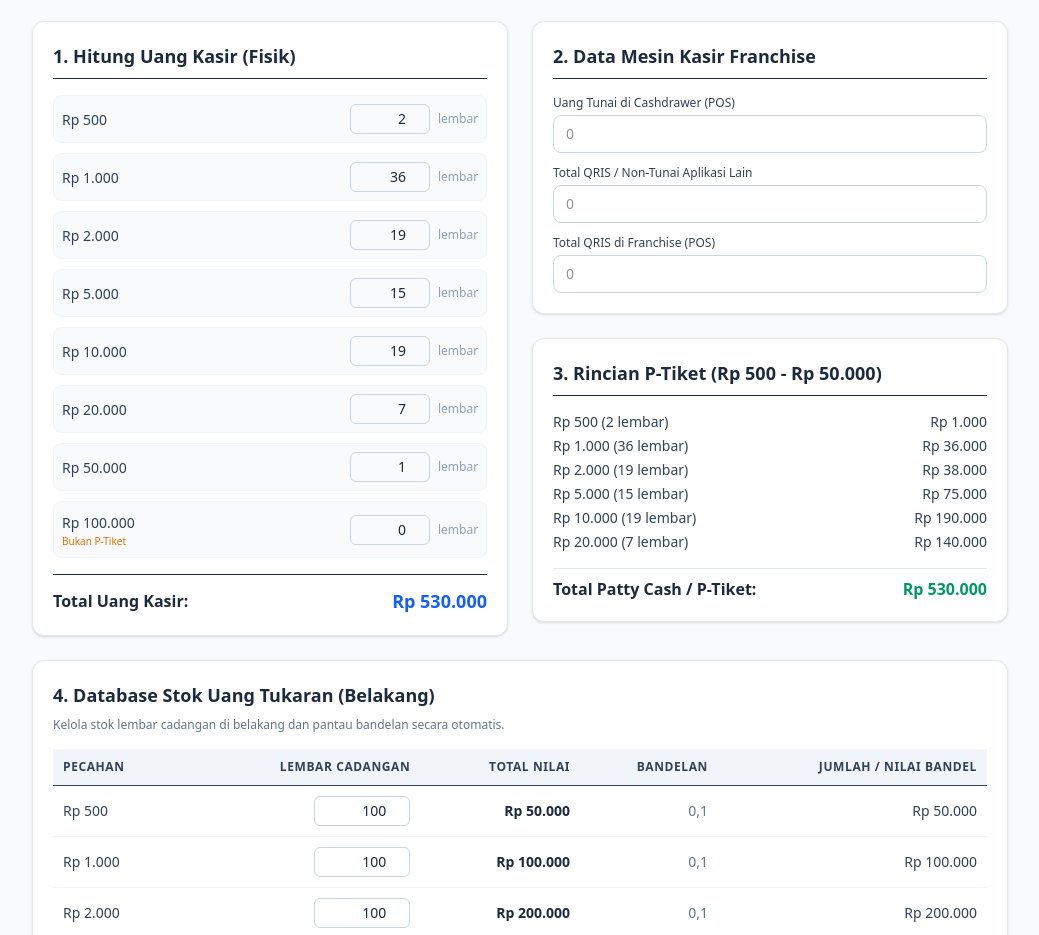
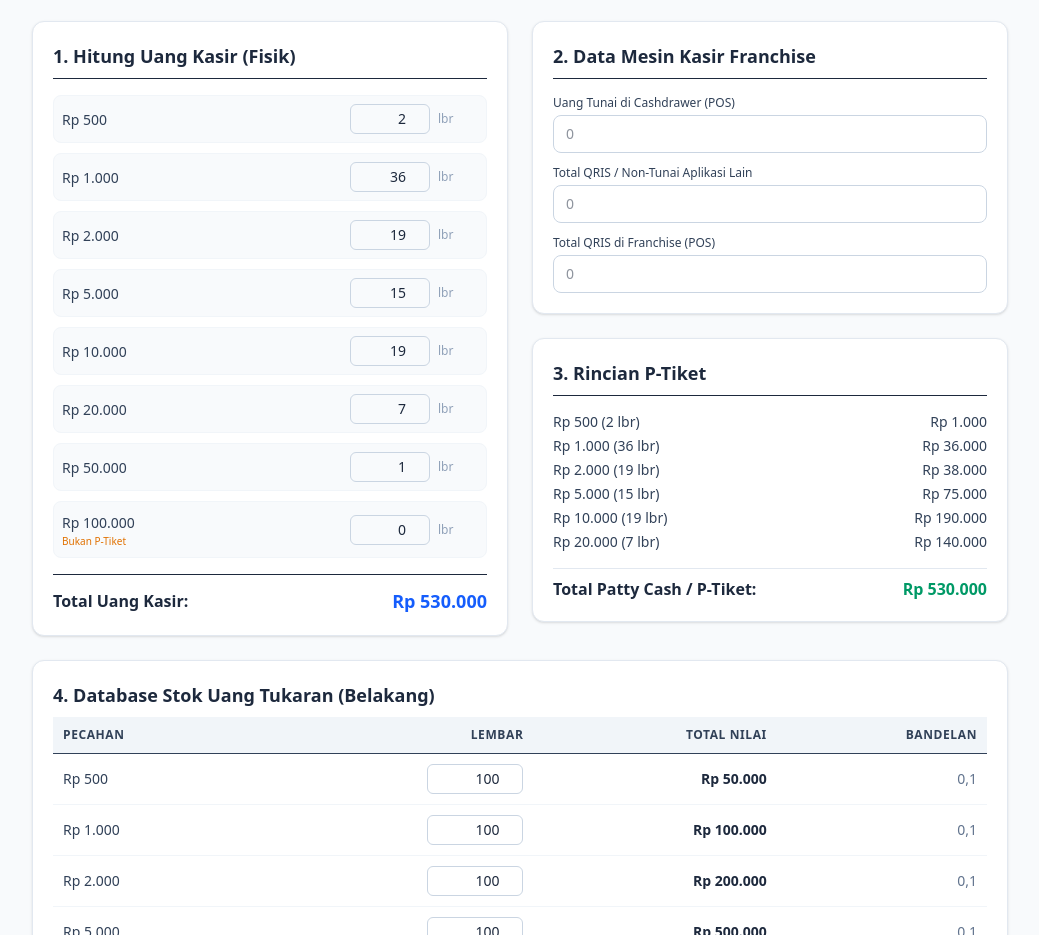
Before and after one commit to angga4896/Hitung-Kasir, a plain HTML site: page index.html in a window 1280 px wide. Shown: the part 79-1014 px from the top of the page, without its empty margins (120-1159 px from the left). Drawn offline with nearby package versions, Linux system fonts and the light colour scheme.

Commit message:
Update index.html

```diff
--- a/index.html
+++ b/index.html
@@ -4,36 +4,23 @@
     <meta charset="UTF-8">
     <meta name="viewport" content="width=device-width, initial-scale=1.0">
     <title>Hitung Uang Kasir - Kedae Mattowa</title>
-    <!-- PWA Manifest & Meta -->
-    <link rel="manifest" href="/manifest.json">
-    <meta name="theme-color" content="#0f172a">
     <!-- Tailwind CSS CDN -->
     <script src="https://cdn.jsdelivr.net/npm/@tailwindcss/browser@4"></script>
-    <script>
-        if ('serviceWorker' in navigator) {
-            navigator.serviceWorker.register('/sw.js')
-                .then(() => console.log('Service Worker Registered'))
-                .catch(err => console.log('SW Registration Failed', err));
-        }
-    </script>
 </head>
 <body class="bg-slate-50 text-slate-800 font-sans">
 
     <div class="max-w-5xl mx-auto p-4 sm:p-6 mb-12">
         <header class="mb-6 text-center">
             <h1 class="text-2xl font-bold text-slate-900">Hitung Uang Kasir</h1>
-            <p class="text-sm text-slate-500">Kedae Mattowa - Kalkulator Kasir, P-Tiket, Rekonsiliasi, & Stok Uang Tukaran.</p>
+            <p class="text-sm text-slate-500">Kedae Mattowa - Kalkulator Kasir, P-Tiket, & Rekonsiliasi</p>
         </header>
 
-        <!-- GRID UTAMA -->
         <div class="grid grid-cols-1 lg:grid-cols-2 gap-6 mb-6">
 
-            <!-- 1. INPUT KASIR (FISIK) -->
+            <!-- 1. KASIR (FISIK) -->
             <section class="bg-white rounded-xl shadow-sm border border-slate-200 p-5">
                 <h2 class="text-lg font-semibold text-slate-800 mb-4 border-b pb-2">1. Hitung Uang Kasir (Fisik)</h2>
-                <div id="denominations-container" class="space-y-2.5">
-                    <!-- Dynamic via JS -->
-                </div>
+                <div id="denominations-container" class="space-y-2.5"></div>
                 <div class="mt-4 pt-3 border-t flex justify-between items-center font-bold">
                     <span>Total Uang Kasir:</span>
                     <span id="total-cash" class="text-blue-600 text-lg">Rp 0</span>
@@ -42,7 +29,6 @@
 
             <!-- 2. DATA FRANCHISE & P-TIKET -->
             <div class="space-y-6">
-                <!-- Data Mesin Kasir Franchise -->
                 <section class="bg-white rounded-xl shadow-sm border border-slate-200 p-5">
                     <h2 class="text-lg font-semibold text-slate-800 mb-4 border-b pb-2">2. Data Mesin Kasir Franchise</h2>
                     <div class="space-y-3">
@@ -61,12 +47,9 @@
                     </div>
                 </section>
 
-                <!-- P-Tiket / Patty Cash Info -->
                 <section class="bg-white rounded-xl shadow-sm border border-slate-200 p-5">
-                    <h2 class="text-lg font-semibold text-slate-800 mb-4 border-b pb-2">3. Rincian P-Tiket (Rp 500 - Rp 50.000)</h2>
-                    <div id="pticket-details" class="space-y-1 text-sm text-slate-700 mb-3 max-h-36 overflow-y-auto">
-                        <!-- Detail P-Tiket -->
-                    </div>
+                    <h2 class="text-lg font-semibold text-slate-800 mb-4 border-b pb-2">3. Rincian P-Tiket</h2>
+                    <div id="pticket-details" class="space-y-1 text-sm text-slate-700 mb-3 max-h-36 overflow-y-auto"></div>
                     <div class="border-t border-slate-200 pt-2 flex justify-between font-semibold">
                         <span>Total Patty Cash / P-Tiket:</span>
                         <span id="total-pticket" class="text-emerald-600">Rp 0</span>
@@ -76,45 +59,39 @@
 
         </div>
 
-        <!-- 3. DATABASE UANG TUKARAN (BELAKANG) -->
+        <!-- 3. STOK UANG TUKARAN -->
         <section class="bg-white rounded-xl shadow-sm border border-slate-200 p-5 mb-6">
             <h2 class="text-lg font-semibold text-slate-800 mb-2">4. Database Stok Uang Tukaran (Belakang)</h2>
-            <p class="text-xs text-slate-500 mb-4">Kelola stok lembar cadangan di belakang dan pantau bandelan secara otomatis.</p>
-
             <div class="overflow-x-auto">
                 <table class="w-full text-left border-collapse">
                     <thead>
                         <tr class="bg-slate-100 text-slate-700 text-xs uppercase tracking-wider">
                             <th class="p-2.5 border-b">Pecahan</th>
-                            <th class="p-2.5 border-b text-right">Lembar Cadangan</th>
+                            <th class="p-2.5 border-b text-right">Lembar</th>
                             <th class="p-2.5 border-b text-right">Total Nilai</th>
                             <th class="p-2.5 border-b text-right">Bandelan</th>
-                            <th class="p-2.5 border-b text-right">Jumlah / Nilai Bandel</th>
                         </tr>
                     </thead>
-                    <tbody id="reserve-container" class="text-sm">
-                        <!-- Dynamic via JS -->
-                    </tbody>
+                    <tbody id="reserve-container" class="text-sm"></tbody>
                 </table>
             </div>
             <div class="mt-4 pt-3 border-t flex justify-between items-center font-bold bg-slate-50 p-3 rounded-lg">
-                <span>Total Seluruh Uang Tukaran di Belakang:</span>
+                <span>Total Seluruh Uang Tukaran:</span>
                 <span id="total-reserve" class="text-indigo-600 text-lg">Rp 0</span>
             </div>
         </section>
 
-        <!-- 4. HASIL REKONSILIASI & SELISIH -->
+        <!-- 4. HASIL REKONSILIASI -->
         <section class="bg-white rounded-xl shadow-sm border border-slate-200 p-5">
             <h2 class="text-lg font-semibold text-slate-800 mb-4 border-b pb-2">5. Hasil Rekonsiliasi Akhir</h2>
             <div class="grid grid-cols-1 sm:grid-cols-2 gap-4">
                 <div class="p-4 rounded-lg border" id="box-diff-cash">
                     <div class="flex justify-between items-center mb-1">
-                        <span class="text-sm font-medium text-slate-600">Selisih Uang Tunai (Lebih / Kurang)</span>
+                        <span class="text-sm font-medium text-slate-600">Selisih Uang Tunai</span>
                         <span id="status-cash" class="text-xs px-2 py-0.5 rounded-full font-semibold">N/A</span>
                     </div>
                     <p id="diff-cash" class="text-2xl font-bold">Rp 0</p>
                 </div>
-
                 <div class="p-4 rounded-lg border" id="box-diff-qris">
                     <div class="flex justify-between items-center mb-1">
                         <span class="text-sm font-medium text-slate-600">Selisih QRIS / Non-Tunai</span>
@@ -124,10 +101,8 @@
                 </div>
             </div>
         </section>
-
     </div>
 
-    <!-- JAVASCRIPT LOGIC -->
     <script>
         const API_URL = "https://script.google.com/macros/s/AKfycbxmqKV_RehAioIjEWHUAV_nSX7N9fduoEyQZbTv-JTjy8Lul1VzaIDeEtgumbsmrQ1E5g/exec";
 
@@ -154,12 +129,6 @@
         ];
 
         function initApp() {
-            renderCashierInputs();
-            renderReserveTable();
-            calculateAll();
-        }
-
-        function renderCashierInputs() {
             const cashContainer = document.getElementById('denominations-container');
             cashContainer.innerHTML = '';
             cashierDenominations.forEach(denom => {
@@ -172,38 +141,37 @@
                     </div>
                     <div class="flex items-center space-x-2">
                         <input type="number" min="0" value="${denom.defaultQty}" data-value="${denom.value}"
-                            class="qty-cash-input w-20 px-2 py-1 text-right text-sm border border-slate-300 rounded-md focus:ring-2 focus:ring-blue-500 focus:outline-none"
+                            class="qty-cash-input w-20 px-2 py-1 text-right text-sm border border-slate-300 rounded-md focus:outline-none focus:ring-2 focus:ring-blue-500"
                             oninput="calculateAll()">
-                        <span class="text-xs text-slate-400 w-10">lembar</span>
+                        <span class="text-xs text-slate-400 w-10">lbr</span>
                     </div>
                 `;
                 cashContainer.appendChild(div);
             });
-        }
 
-        function renderReserveTable() {
             const reserveContainer = document.getElementById('reserve-container');
             reserveContainer.innerHTML = '';
             reserveDenominations.forEach(res => {
                 const tr = document.createElement('tr');
-                tr.className = 'border-b border-slate-100 hover:bg-slate-50/50';
+                tr.className = 'border-b border-slate-100';
                 tr.innerHTML = `
                     <td class="p-2.5 font-medium text-slate-700">${res.label}</td>
                     <td class="p-2.5 text-right">
                         <input type="number" min="0" value="${res.defaultQty}" data-value="${res.value}"
-                            class="qty-reserve-input w-24 px-2 py-1 text-right text-sm border border-slate-300 rounded-md focus:ring-2 focus:ring-indigo-500 focus:outline-none"
+                            class="qty-reserve-input w-24 px-2 py-1 text-right text-sm border border-slate-300 rounded-md focus:outline-none focus:ring-2 focus:ring-indigo-500"
                             oninput="calculateAll()">
                     </td>
                     <td class="p-2.5 text-right font-semibold text-slate-800" id="res-total-${res.value}">Rp 0</td>
                     <td class="p-2.5 text-right text-slate-500" id="res-bandel-${res.value}">0,0</td>
-                    <td class="p-2.5 text-right font-medium text-slate-700" id="res-jumlah-${res.value}">Rp 0</td>
                 `;
                 reserveContainer.appendChild(tr);
             });
+
+            calculateAll();
         }
 
-        function formatRupiah(number) {
-            return new Intl.NumberFormat('id-ID', { style: 'currency', currency: 'IDR', minimumFractionDigits: 0 }).format(number);
+        function formatRupiah(num) {
+            return new Intl.NumberFormat('id-ID', { style: 'currency', currency: 'IDR', minimumFractionDigits: 0 }).format(num);
         }
 
         function calculateAll() {
@@ -211,44 +179,34 @@
             let totalPTicket = 0;
             let pticketDetailsHTML = '';
 
-            const cashInputs = document.querySelectorAll('.qty-cash-input');
-            cashInputs.forEach(input => {
+            document.querySelectorAll('.qty-cash-input').forEach(input => {
                 const val = parseInt(input.getAttribute('data-value'));
                 const qty = parseInt(input.value) || 0;
                 const subtotal = val * qty;
-
                 totalCash += subtotal;
 
                 const denomObj = cashierDenominations.find(d => d.value === val);
                 if (denomObj && denomObj.eligiblePTicket) {
                     totalPTicket += subtotal;
                     if (qty > 0) {
-                        pticketDetailsHTML += `<div class="flex justify-between"><span>${denomObj.label} (${qty} lembar)</span> <span>${formatRupiah(subtotal)}</span></div>`;
+                        pticketDetailsHTML += `<div class="flex justify-between"><span>${denomObj.label} (${qty} lbr)</span> <span>${formatRupiah(subtotal)}</span></div>`;
                     }
                 }
             });
 
-            if (pticketDetailsHTML === '') {
-                pticketDetailsHTML = '<span class="text-slate-400 italic">Belum ada pecahan P-Tiket.</span>';
-            }
-
             document.getElementById('total-cash').innerText = formatRupiah(totalCash);
-            document.getElementById('pticket-details').innerHTML = pticketDetailsHTML;
+            document.getElementById('pticket-details').innerHTML = pticketDetailsHTML || '<span class="text-slate-400 italic">Belum ada P-Tiket.</span>';
             document.getElementById('total-pticket').innerText = formatRupiah(totalPTicket);
 
             let totalReserve = 0;
-            const reserveInputs = document.querySelectorAll('.qty-reserve-input');
-
-            reserveInputs.forEach(input => {
+            document.querySelectorAll('.qty-reserve-input').forEach(input => {
                 const val = parseInt(input.getAttribute('data-value'));
                 const qty = parseInt(input.value) || 0;
                 const subtotal = val * qty;
                 totalReserve += subtotal;
 
-                const bandel = (qty / 1000).toFixed(1).replace('.', ',');
                 document.getElementById(`res-total-${val}`).innerText = formatRupiah(subtotal);
-                document.getElementById(`res-bandel-${val}`).innerText = bandel;
-                document.getElementById(`res-jumlah-${val}`).innerText = formatRupiah(subtotal);
+                document.getElementById(`res-bandel-${val}`).innerText = (qty / 1000).toFixed(1).replace('.', ',');
             });
 
             document.getElementById('total-reserve').innerText = formatRupiah(totalReserve);
@@ -260,46 +218,30 @@
             const diffCash = totalCash - posCash;
             const diffQris = appQris - posQris;
 
-            const elDiffCash = document.getElementById('diff-cash');
-            const elStatusCash = document.getElementById('status-cash');
-            const boxDiffCash = document.getElementById('box-diff-cash');
+            updateStatusBox('cash', diffCash);
+            updateStatusBox('qris', diffQris);
+        }
 
-            elDiffCash.innerText = formatRupiah(Math.abs(diffCash));
-            if (diffCash === 0) {
-                elStatusCash.innerText = "PAS / SEIMBANG";
-                elStatusCash.className = "text-xs px-2 py-0.5 rounded-full font-semibold bg-emerald-100 text-emerald-700";
-                boxDiffCash.className = "p-4 rounded-lg border border-emerald-200 bg-emerald-50/30";
-            } else if (diffCash > 0) {
-                elStatusCash.innerText = "LEBIH (SURPLUS)";
-                elStatusCash.className = "text-xs px-2 py-0.5 rounded-full font-semibold bg-blue-100 text-blue-700";
-                boxDiffCash.className = "p-4 rounded-lg border border-blue-200 bg-blue-50/30";
-                elDiffCash.innerText = "+" + formatRupiah(diffCash);
+        function updateStatusBox(type, diff) {
+            const elDiff = document.getElementById(`diff-${type}`);
+            const elStatus = document.getElementById(`status-${type}`);
+            const box = document.getElementById(`box-diff-${type}`);
+
+            elDiff.innerText = formatRupiah(Math.abs(diff));
+            if (diff === 0) {
+                elStatus.innerText = "PAS / SEIMBANG";
+                elStatus.className = "text-xs px-2 py-0.5 rounded-full font-semibold bg-emerald-100 text-emerald-700";
+                box.className = "p-4 rounded-lg border border-emerald-200 bg-emerald-50/30";
+            } else if (diff > 0) {
+                elStatus.innerText = "LEBIH (SURPLUS)";
+                elStatus.className = "text-xs px-2 py-0.5 rounded-full font-semibold bg-blue-100 text-blue-700";
+                box.className = "p-4 rounded-lg border border-blue-200 bg-blue-50/30";
+                elDiff.innerText = "+" + formatRupiah(diff);
             } else {
-                elStatusCash.innerText = "KURANG (MINUS)";
-                elStatusCash.className = "text-xs px-2 py-0.5 rounded-full font-semibold bg-rose-100 text-rose-700";
-                boxDiffCash.className = "p-4 rounded-lg border border-rose-200 bg-rose-50/30";
-                elDiffCash.innerText = "-" + formatRupiah(Math.abs(diffCash));
-            }
-
-            const elDiffQris = document.getElementById('diff-qris');
-            const elStatusQris = document.getElementById('status-qris');
-            const boxDiffQris = document.getElementById('box-diff-qris');
-
-            elDiffQris.innerText = formatRupiah(Math.abs(diffQris));
-            if (diffQris === 0) {
-                elStatusQris.innerText = "PAS / SEIMBANG";
-                elStatusQris.className = "text-xs px-2 py-0.5 rounded-full font-semibold bg-emerald-100 text-emerald-700";
-                boxDiffQris.className = "p-4 rounded-lg border border-emerald-200 bg-emerald-50/30";
-            } else if (diffQris > 0) {
-                elStatusQris.innerText = "LEBIH (SURPLUS)";
-                elStatusQris.className = "text-xs px-2 py-0.5 rounded-full font-semibold bg-blue-100 text-blue-700";
-                boxDiffQris.className = "p-4 rounded-lg border border-blue-200 bg-blue-50/30";
-                elDiffQris.innerText = "+" + formatRupiah(diffQris);
-            } else {
-                elStatusQris.innerText = "KURANG (MINUS)";
-                elStatusQris.className = "text-xs px-2 py-0.5 rounded-full font-semibold bg-rose-100 text-rose-700";
-                boxDiffQris.className = "p-4 rounded-lg border border-rose-200 bg-rose-50/30";
-                elDiffQris.innerText = "-" + formatRupiah(Math.abs(diffQris));
+                elStatus.innerText = "KURANG (MINUS)";
+                elStatus.className = "text-xs px-2 py-0.5 rounded-full font-semibold bg-rose-100 text-rose-700";
+                box.className = "p-4 rounded-lg border border-rose-200 bg-rose-50/30";
+                elDiff.innerText = "-" + formatRupiah(Math.abs(diff));
             }
         }
 
```
